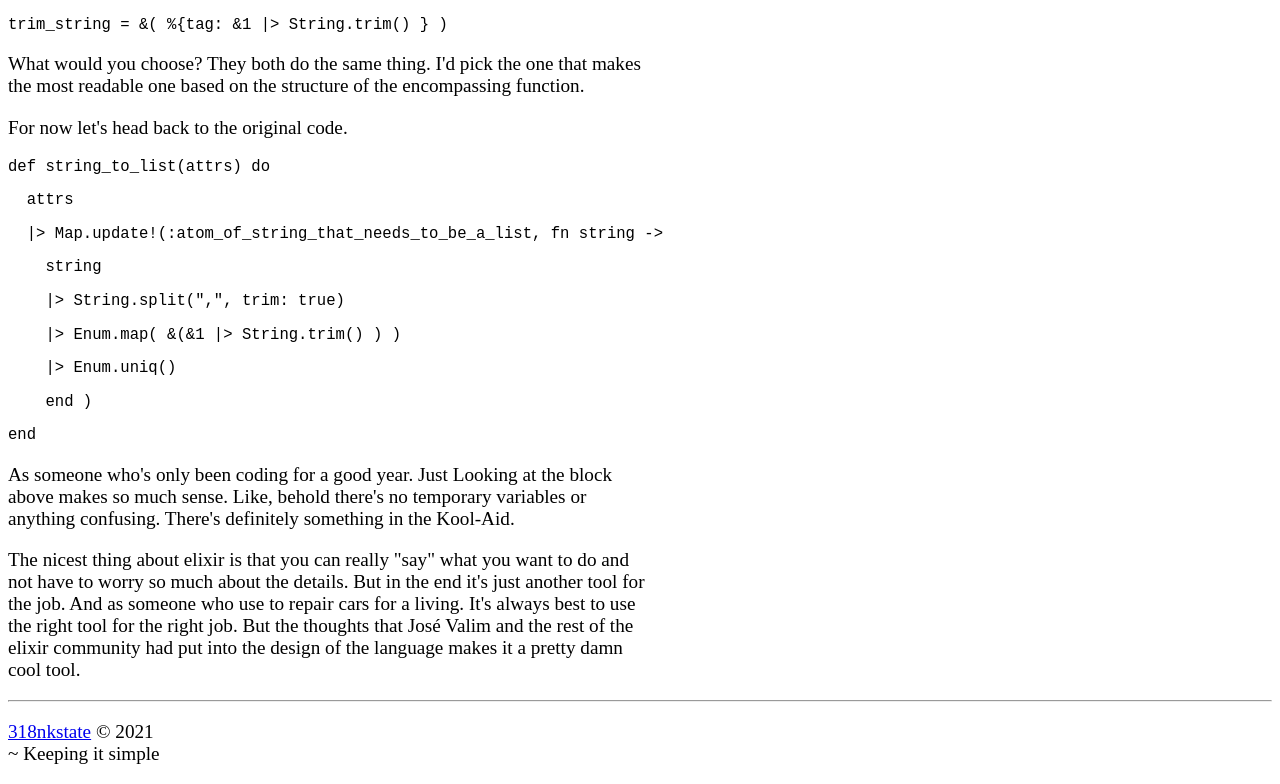
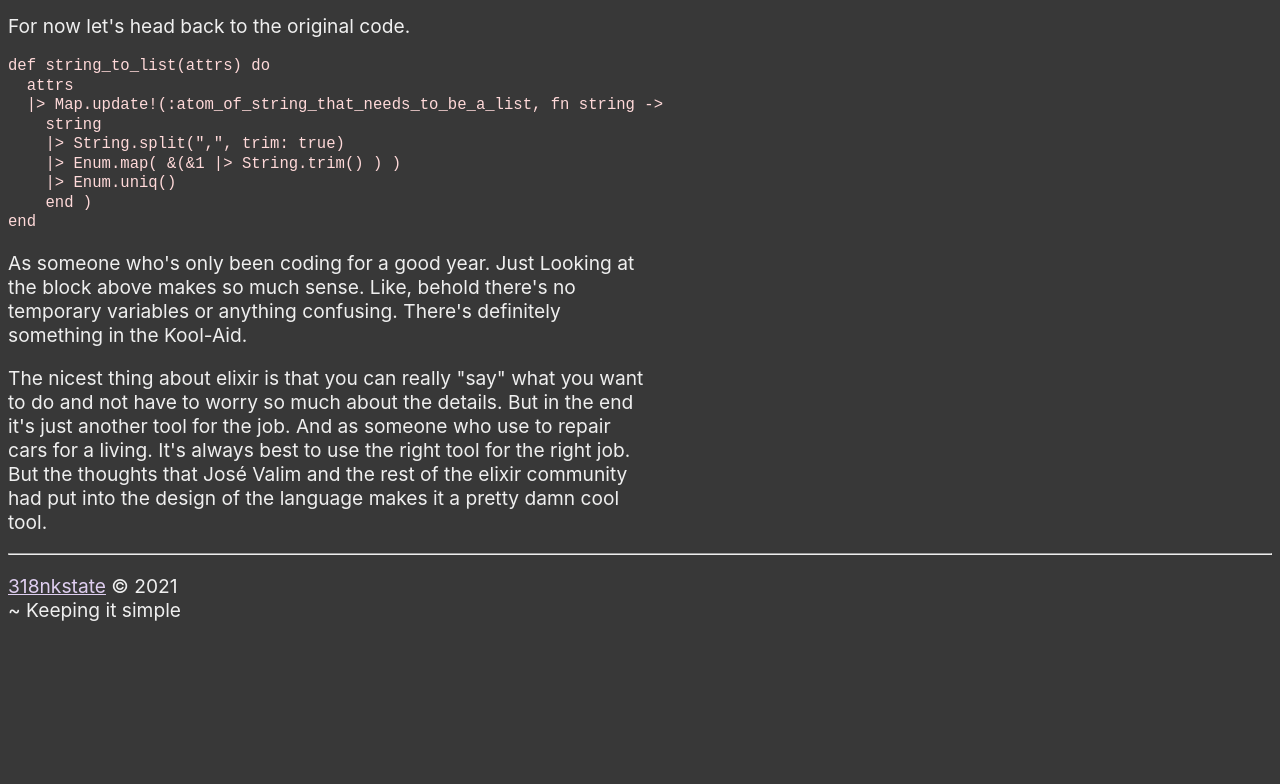
Before and after one commit to 318nkstate/main, a plain HTML site: page pages/blog/02/index.html in a window 1280 px wide. Shown: the part 1577-2361 px from the top of the page. After the commit the page ends 2218 px from the top, so only its background shows below. Drawn offline with Linux system fonts and the light colour scheme.

Commit message:
Update colors and positions

```diff
--- a/static/styles/blog.css
+++ b/static/styles/blog.css
@@ -3,7 +3,16 @@ body{
     word-wrap: normal;
     overflow-x: hidden;
     max-width: 100%;
+    font-family: -apple-system, BlinkMacSystemFont, "Segoe UI", "Roboto",
+    "Oxygen", "Ubuntu", "Helvetica Neue", Arial, sans-serif, "Apple Color Emoji",
+    "Segoe UI Emoji", "Segoe UI Symbol";
+    background-color: #383838;
+    color: #efefef
 }
+a {
+    color: #dfcef0
+}
+
 hr{
     width: auto;
 }
@@ -18,8 +27,8 @@ hr{
 .m-main__content,
 .m-main__posts{
     min-width:50vw;
-
     max-width: 100%;
+    min-height: 100vw;
 }
 
 .m-main__content{
@@ -43,3 +52,11 @@ hr{
         padding: 0 2vw;
     }
 }
+
+code {
+    color: rgb(255, 217, 217)
+}
+
+pre {
+    margin: 0.1em 0;
+}
```
